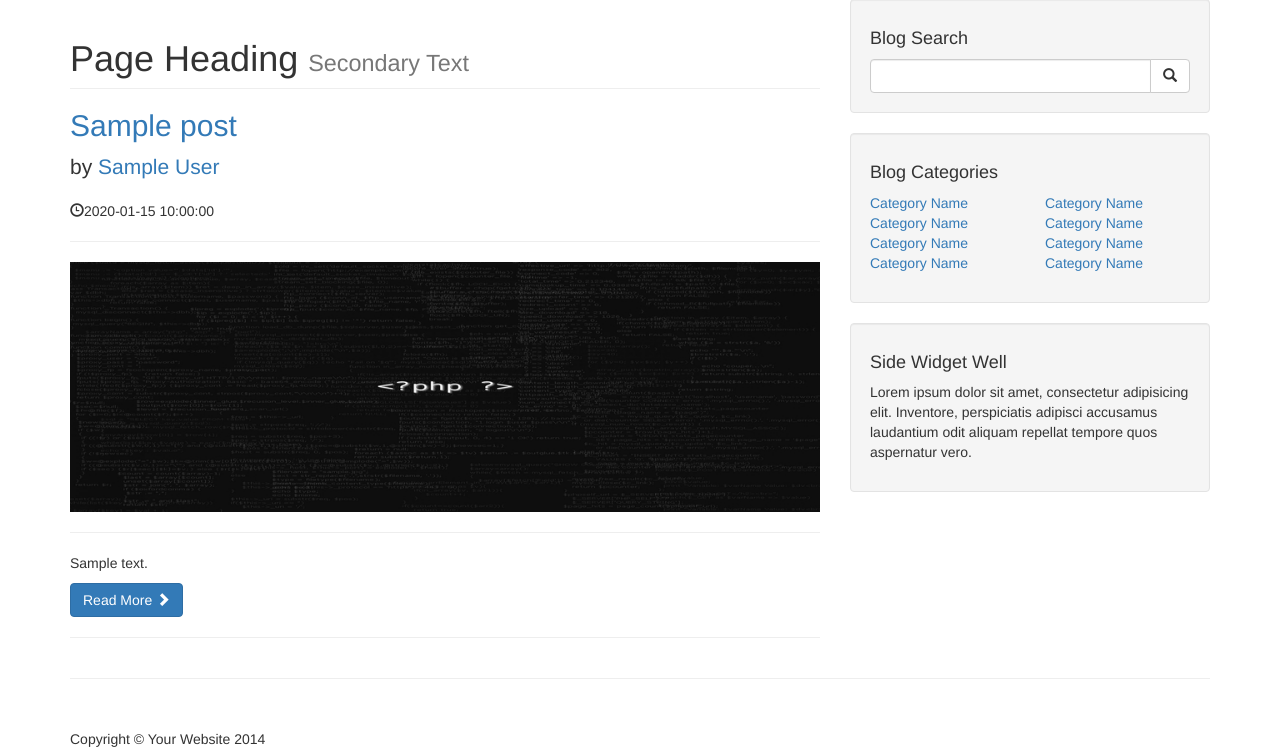
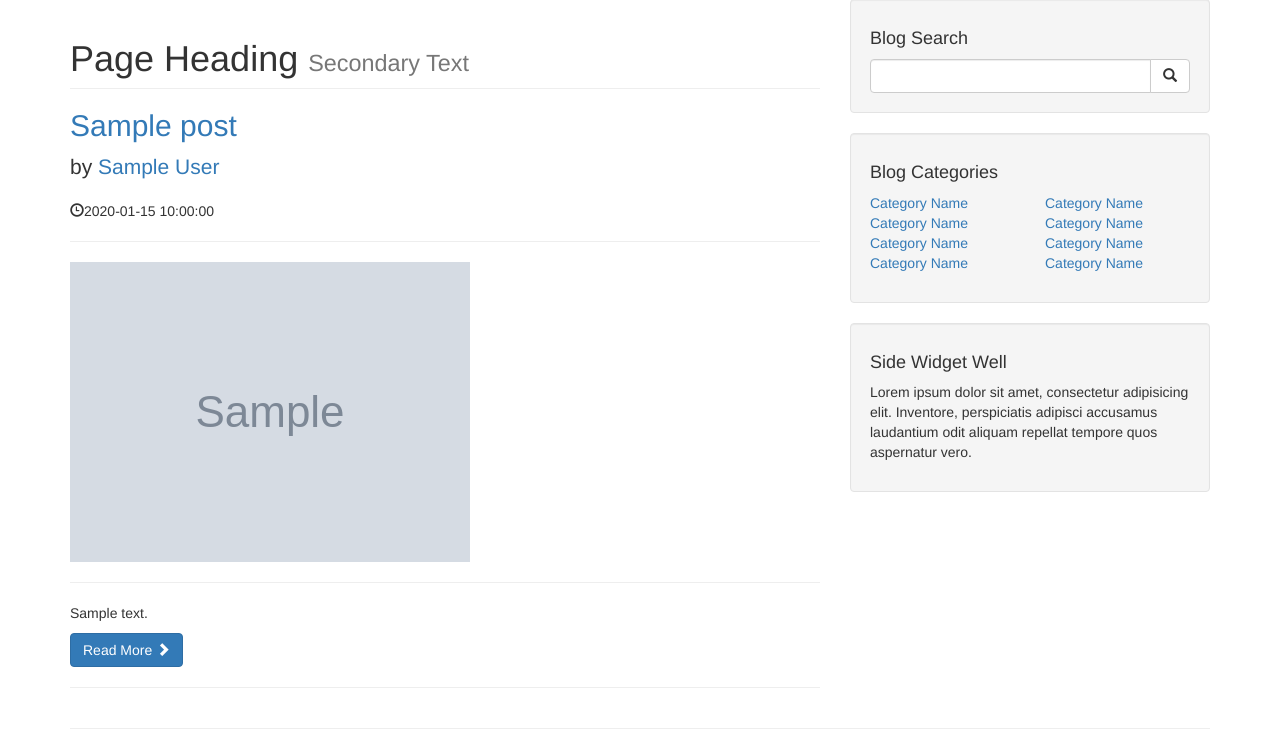
Before and after one commit to sabab015/cms-project, a PHP site: page / in a window 1280 px wide. Shown: the part 71-823 px from the top of the page. Run offline with PHP 8.4, Linux system fonts and the light colour scheme; tables that the repository leaves empty or names only in its code hold one stand-in row (values such as "Sample post"); grey boxes marked "Sample" are stand-in pictures.

Commit message:
img fetched from database

```diff
--- a/index.php
+++ b/index.php
@@ -36,12 +36,12 @@
                 </p>
                 <p><span class="glyphicon glyphicon-time"></span><?php echo $post_date ?></p>
                 <hr>
-                <img class="img-responsive" src="images/picture1.jpg" alt="">
+                <img class="img-responsive" src="images/<?php echo $post_image ?>" alt="">
                 <hr>
                 <p><?php echo $post_content ?></p>
                 <a class="btn btn-primary" href="#">Read More <span class="glyphicon glyphicon-chevron-right"></span></a>
+                <hr>
 
-                <hr>
             <?php } ?>
 
 
```
